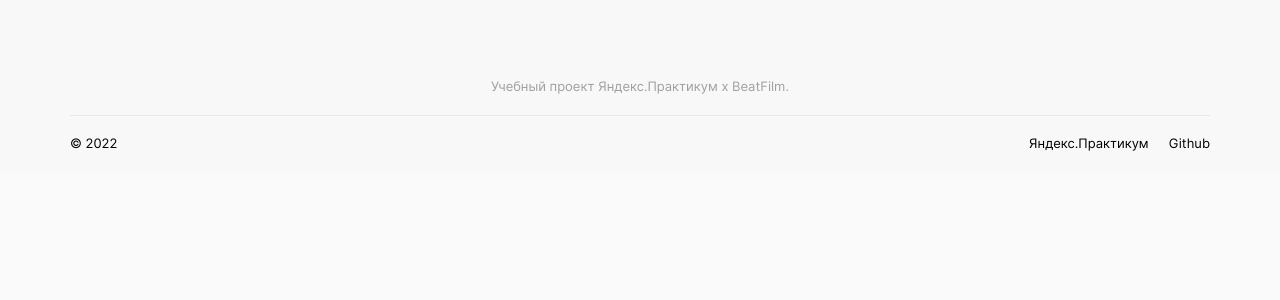
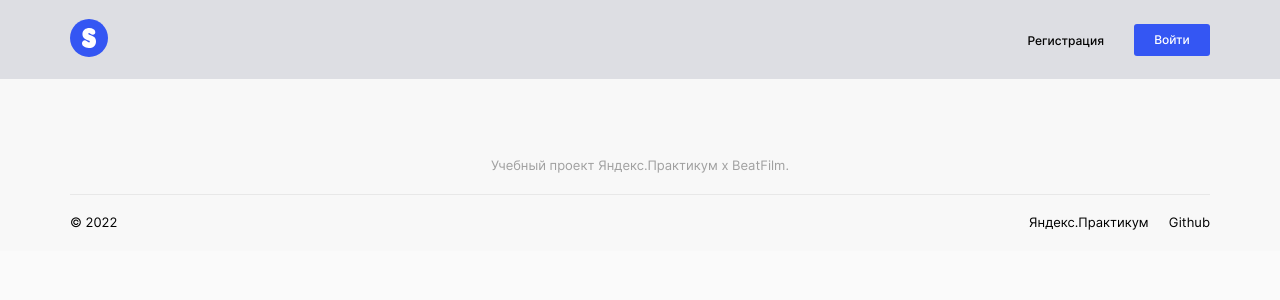
Before and after one commit to dimshaa/movies-explorer-frontend, a React (Create React App) app: page /saved-movies in a window 1280 px wide. Shown: the top 300 px of the page. Built offline with nearby package versions, Linux system fonts and the light colour scheme.

Commit message:
add desctop header & navigation

```diff
--- a/src/components/App/App.js
+++ b/src/components/App/App.js
@@ -1,9 +1,11 @@
 import './App.css';
 import Footer from '../Footer/Footer';
+import Header from '../Header/Header';
 
 function App() {
   return (
     <div className="app">
+      <Header loggedIn={false} />
       <Footer />
     </div>
   );
--- /dev/null
+++ b/src/components/Header/Header.css
@@ -0,0 +1,25 @@
+.logo {
+  width: 38px;
+  height: 38px;
+  cursor: pointer;
+  transition: opacity .4s ease-in-out;
+}
+
+.logo:hover {
+  opacity: .7;
+}
+
+.header {
+  width: 100%;
+  max-width: 1280px;
+  box-sizing: border-box;
+  padding: 19px 70px;
+  display: flex;
+  justify-content: space-between;
+  /* gap: 44px; */
+  align-items: center;
+}
+
+.header_unauthorized {
+  background-color: #DDDEE3;
+}
--- /dev/null
+++ b/src/components/Header/Header.js
@@ -0,0 +1,17 @@
+import { Link } from 'react-router-dom';
+import logo from '../../images/logo.svg';
+import Navigation from '../Navigation/Navigation';
+import './Header.css';
+
+function Header({ loggedIn }) {
+  return (
+    <header className={`header ${!loggedIn && "header_unauthorized"}`}>
+      <Link to="/">
+        <img src={logo} className="logo" alt="логотип" />
+      </Link>
+      <Navigation loggedIn={loggedIn} />
+    </header>
+  );
+};
+
+export default Header;
--- /dev/null
+++ b/src/components/Navigation/Navigation.css
@@ -0,0 +1,69 @@
+.navigation {
+  margin-left: 44px;
+  width: 100%;
+  display: flex;
+  justify-content: space-between;
+  align-items: baseline;
+}
+
+.navigation_unauthorized {
+  justify-content: flex-end;
+}
+
+.navigation__links-list {
+  margin: 0;
+  padding: 0;
+  list-style: none;
+  display: flex;
+  align-items: center;
+  gap: 16px;
+}
+
+.navigation__links-list_unauthorized {
+  gap: 30px;
+}
+
+.navigation__link {
+  text-decoration: none;
+  color: var(--font-color-main);
+  font-weight: 400;
+  font-size: 13px;
+  line-height: 1.38;
+}
+
+.navigation__link_active {
+  font-weight: 500;
+}
+
+.navigation__link_type_signin {
+  display: flex;
+  align-items: center;
+  justify-content: center;
+  width: 76px;
+  height: 32px;
+  background: #3456F3 center;
+  border-radius: 3px;
+  color: #FFF;
+  font-weight: 500;
+  font-size: 12px;
+  line-height: 1.33;
+}
+
+.navigation__link_type_signup {
+  font-weight: 500;
+  font-size: 12px;
+  line-height: 1.33;
+}
+
+.navigation__profile-edit {
+  display: flex;
+  align-items: center;
+  gap: 17px;
+}
+
+.navigation__profile-pic {
+  width: 26px;
+  height: 30px;
+  border-radius: 4px;
+  background: #F4F4F4 url("../../images/userpic.svg") center no-repeat;
+}
--- /dev/null
+++ b/src/components/Navigation/Navigation.js
@@ -0,0 +1,44 @@
+import { Link, NavLink } from 'react-router-dom';
+import './Navigation.css'
+
+function Navigation({ loggedIn }) {
+  return (
+    loggedIn ? (
+      <nav className="navigation">
+        <ul className="navigation__links-list">
+          <li>
+            <NavLink to="movies" className="navigation__link" activeClassName="navigation__link_active">
+              Фильмы
+            </NavLink>
+          </li>
+          <li>
+            <NavLink to="saved-movies" className="navigation__link" activeClassName="navigation__link_active">
+              Сохранённые фильмы
+            </NavLink>
+          </li>
+        </ul>
+        <Link to="profile" className="navigation__link navigation__profile-edit">
+          Аккаунт
+          <div className="navigation__profile-pic"></div>
+        </Link>
+      </nav>
+    ) : (
+      <nav className="navigation navigation_unauthorized">
+        <ul className="navigation__links-list navigation__links-list_unauthorized">
+          <li>
+            <Link to="signup" className="navigation__link navigation__link_type_signup">
+              Регистрация
+            </Link>
+          </li>
+          <li>
+            <Link to="signin" className="navigation__link navigation__link_type_signin">
+              Войти
+            </Link>
+          </li>
+        </ul>
+      </nav>
+    )
+  );
+};
+
+export default Navigation;
--- a/src/index.js
+++ b/src/index.js
@@ -1,11 +1,14 @@
 import React from 'react';
 import ReactDOM from 'react-dom/client';
+import { BrowserRouter } from 'react-router-dom';
 import './index.css';
 import App from './components/App/App';
 
 const root = ReactDOM.createRoot(document.getElementById('root'));
 root.render(
   <React.StrictMode>
-    <App />
+    <BrowserRouter>
+      <App />
+    </BrowserRouter>
   </React.StrictMode>
 );
```
Also changed, not shown: src/images/logo.svg (added), src/images/userpic.svg (added).
